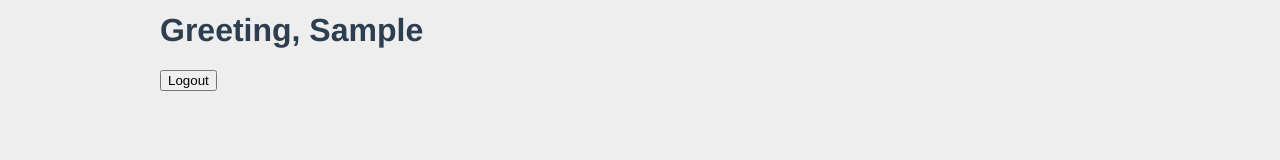
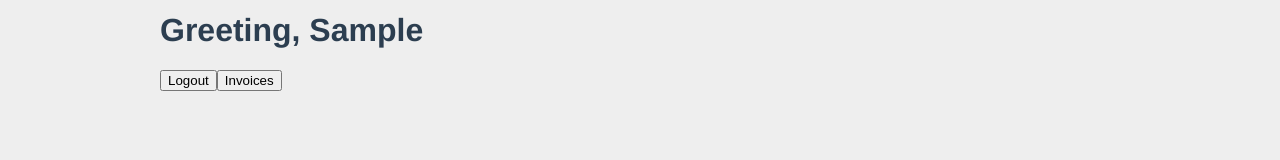
Before and after one commit to MS-D-rei/VueRouter4SampleApp, a Vue app: page /login in a window 1280 px wide. Both pictures are taken after typing "Sample", "Sample" into the empty fields and a click on the button "Login". Shown: the part 138-298 px from the top of the page. Built offline with nearby package versions, Linux system fonts and the light colour scheme.

Commit message:
use query params when routing

```diff
--- a/src/router/index.js
+++ b/src/router/index.js
@@ -20,9 +20,17 @@ const routes = [
     },
   },
   {
-    path: '/login',
-    name: 'login',
-    component: () => import('/src/views/LoginPage.vue')
+    path: "/login",
+    name: "login",
+    component: () => import("/src/views/LoginPage.vue"),
+  },
+  {
+    path: "/invoices",
+    name: "invoices",
+    component: () => import("@/views/InvoicesPage.vue"),
+    meta: {
+      requireAuth: true,
+    },
   },
   {
     path: "/destination/:id/:slug",
@@ -81,9 +89,9 @@ router.beforeEach((to, from) => {
   if (to.meta.requireAuth) {
     // need to login if not already logged in
     if (to.meta.requireAuth && !window.user) {
-      return { name: 'login' }
+      return { name: "login", query: { redirect: to.fullPath } };
     }
   }
-})
+});
 
 export default router;
--- /dev/null
+++ b/src/views/InvoicesPage.vue
@@ -0,0 +1,5 @@
+<template>
+  <div>
+    <h1>Invoices</h1>
+  </div>
+</template>
--- a/src/views/LoginPage.vue
+++ b/src/views/LoginPage.vue
@@ -3,25 +3,28 @@
     <form class="form" @submit.prevent="login">
       <h1>Login</h1>
       <label for="username">Username</label>
-      <input v-model="username" type="text" name="username" class="input">
+      <input v-model="username" type="text" name="username" class="input" />
       <label for="password">Password</label>
-      <input v-model="password" type="text" name="password" class="input">
+      <input v-model="password" type="text" name="password" class="input" />
       <button class="btn">Login</button>
     </form>
   </div>
 </template>
 
 <script setup>
-import { ref } from 'vue';
-import { useRouter } from 'vue-router';
+import { ref } from "vue";
+import { useRouter, useRoute } from "vue-router";
 
-const username = ref('')
-const password = ref('')
-const router = useRouter()
+const username = ref("");
+const password = ref("");
+const router = useRouter();
+const route = useRoute();
 
 function login() {
   // Auth user against API, but pretend it in this case
-  window.user = username
-  router.push({ name: 'protected' })
+  window.user = username;
+  // If $route.query.redirect exist, use it. If not, use "/protected"
+  const redirectPath = route.query.redirect || "/protected";
+  router.push(redirectPath);
 }
 </script>
--- a/src/views/ProtectedPage.vue
+++ b/src/views/ProtectedPage.vue
@@ -2,6 +2,9 @@
   <div>
     <h1>Greeting, {{ username }}</h1>
     <button @click="logout">Logout</button>
+    <router-link :to="{ name: 'invoices' }">
+      <button>Invoices</button>
+    </router-link>
   </div>
 </template>
 
```
